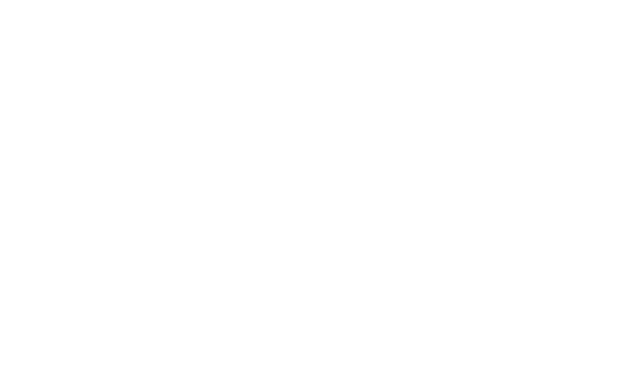
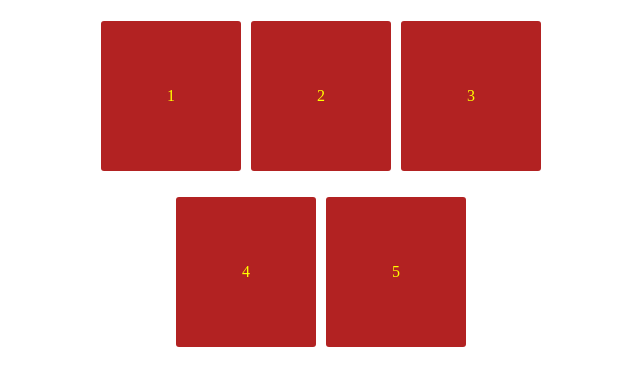
Before and after one commit to OlgaOrlova/Flexbox, a plain HTML site: page index.html in a window 1280 px wide. Shown: the whole page, without its empty margins (339-979 px from the left). Drawn offline with Linux system fonts and the light colour scheme.

Commit message:
Flex-box two containers

```diff
--- /dev/null
+++ b/flexbox.css
@@ -0,0 +1,13 @@
+.flex-container {
+    display: flex;
+    flex-direction: row;
+    justify-content: center;
+    flex-wrap: wrap;
+}
+
+.flex-containerTwo {
+    display: flex;
+    flex-direction: row;
+    justify-content: center;
+    flex-wrap: wrap;
+}
--- a/index.html
+++ b/index.html
@@ -4,8 +4,17 @@
     <meta charset="UTF-8">
     <title>Flex-box</title>
     <link href="style.css" rel="stylesheet">
+    <link href="flexbox.css" rel="stylesheet">
 </head>
 <body>
-
+<ul class="flex-container">
+    <li class="flex-element first">1</li>
+    <li class="flex-element ">2</li>
+    <li class="flex-element third">3</li>
+</ul>
+<ul class="flex-containerTwo">
+    <li class="flex-element four">4</li>
+    <li class="flex-element five">5</li>
+</ul>
 </body>
 </html>
--- a/style.css
+++ b/style.css
@@ -0,0 +1,8 @@
+.flex-element {
+    color: yellow;
+    padding: 66px;
+    margin: 5px;
+    background: firebrick;
+    border-radius: 3px;
+    list-style-type: none;
+}
```
